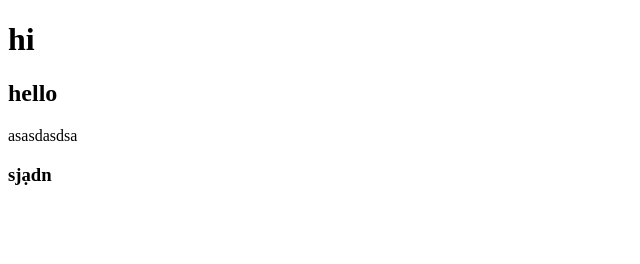
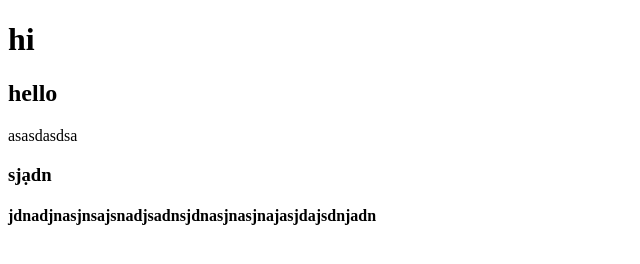
Before and after one commit to giaminhhhh/Myweb, a plain HTML site: page index.html in a window 1280 px wide. Shown: the whole page, without its empty margins (0-640 px from the left). Drawn offline with Linux system fonts and the light colour scheme.

Commit message:
Day la ban chinh sua

```diff
--- a/index.html
+++ b/index.html
@@ -12,6 +12,7 @@
     <h2>hello</h2>
     <p>asasdasdsa</p>
     <h3>sjạdn</h3>
+    <h4>jdnadjnasjnsajsnadjsadnsjdnasjnasjnajasjdajsdnjadn</h4>
 </body>
 
 </html>
```
